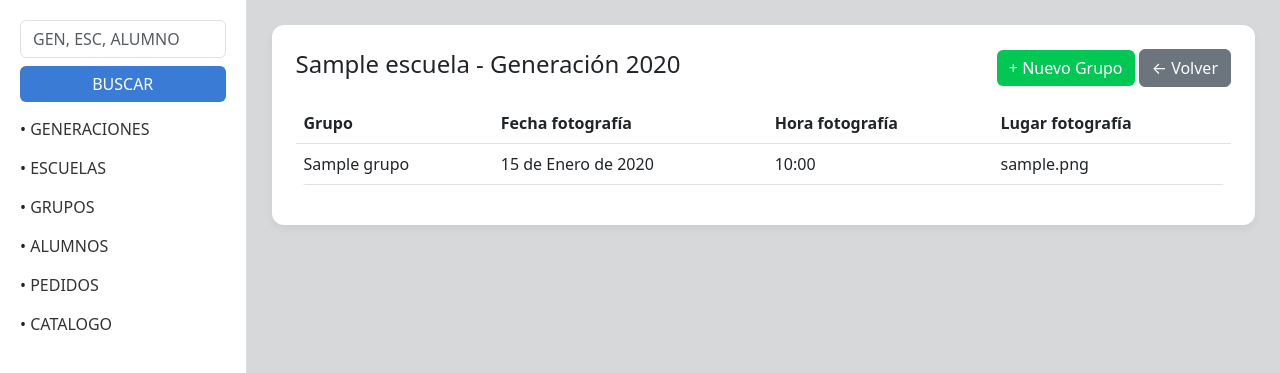
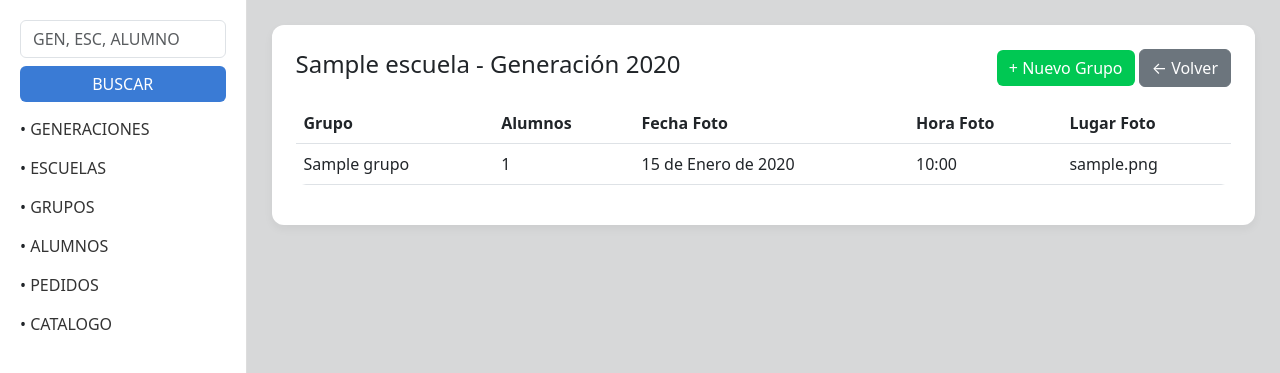
Before and after one commit to netoxdw/seriartAppBackend, a Django app: page /generaciones/1/escuelas/1/ in a window 1280 px wide. Shown: the part 63-436 px from the top of the page. Run offline with Django 5.2, Linux system fonts and the light colour scheme; tables that the repository leaves empty hold one stand-in row (values such as "Sample post").

Commit message:
contador de alumnos por grupo en EscuelasDeatilView

```diff
--- a/apps/escuelas/models.py
+++ b/apps/escuelas/models.py
@@ -67,9 +67,6 @@ class Grupo(models.Model):
             )
         ]
 
-    def __str__(self):
-        return f"{self.nombre} - {self.escuela.nombre} ({self.generacion.anio})"
-
     def clean(self):
         if self.escuela_id and self.generacion_id:
             if Grupo.objects.filter(
@@ -80,3 +77,9 @@ class Grupo(models.Model):
                 raise ValidationError(
                     "Este grupo ya existe en esta escuela y generación."
                 )
+
+    def __str__(self):
+        escuela = self.escuela.nombre if self.escuela_id else "Sin escuela"
+        generacion = self.generacion.anio if self.generacion_id else "Sin generación"
+
+        return f"{self.nombre} - {escuela} ({generacion})"
--- a/apps/escuelas/views.py
+++ b/apps/escuelas/views.py
@@ -2,6 +2,8 @@ from django.views.generic import DetailView, FormView, CreateView
 from django.urls import reverse
 from django import forms
 from .models import Generacion, Escuela, Grupo
+from django.db.models import Count
+
 
 
 
@@ -70,12 +72,13 @@ class EscuelaDetailView(DetailView):
     def get_context_data(self, **kwargs):
         context = super().get_context_data(**kwargs)
 
-        generacion_id = self.kwargs.get("generacion_id")
-        generacion = Generacion.objects.get(id=generacion_id)
+        generacion = Generacion.objects.get(id=self.kwargs["generacion_id"])
 
         grupos = Grupo.objects.filter(
             escuela=self.object,
             generacion=generacion
+        ).annotate(
+            num_alumnos=Count("alumnos", distinct=True)
         )
 
         context["generacion"] = generacion
--- a/templates/escuelas/escuela_detail.html
+++ b/templates/escuelas/escuela_detail.html
@@ -24,9 +24,10 @@
         <thead>
             <tr>
                 <th>Grupo</th>
-                <th>Fecha fotografía</th>
-                <th>Hora fotografía</th>
-                <th>Lugar fotografía</th>
+                <th>Alumnos</th>
+                <th>Fecha Foto</th>
+                <th>Hora Foto</th>
+                <th>Lugar Foto</th>
             </tr>
         </thead>
 
@@ -34,13 +35,10 @@
             {% for grupo in grupos %}
             <tr>
                 <td>{{ grupo.nombre }}</td>
+                <td>{{ grupo.num_alumnos }}</td>
                 <td>{{ grupo.fecha_fotografia }}</td>
                 <td>{{ grupo.hora_fotografia }}</td>
                 <td>{{ grupo.lugar_fotografia }}</td>
-            </tr>
-            {% empty %}
-            <tr>
-                <td colspan="4">No hay grupos registrados</td>
             </tr>
             {% endfor %}
         </tbody>
```
